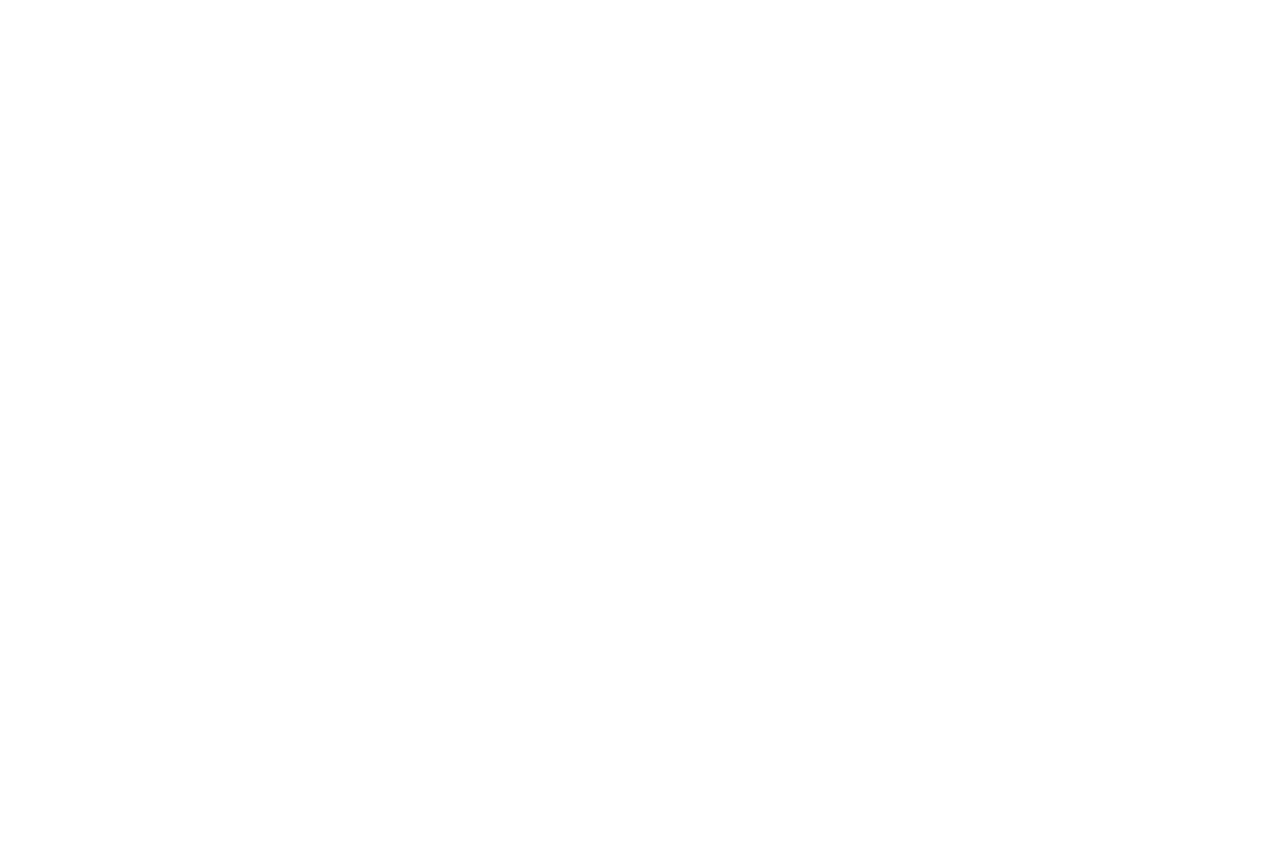
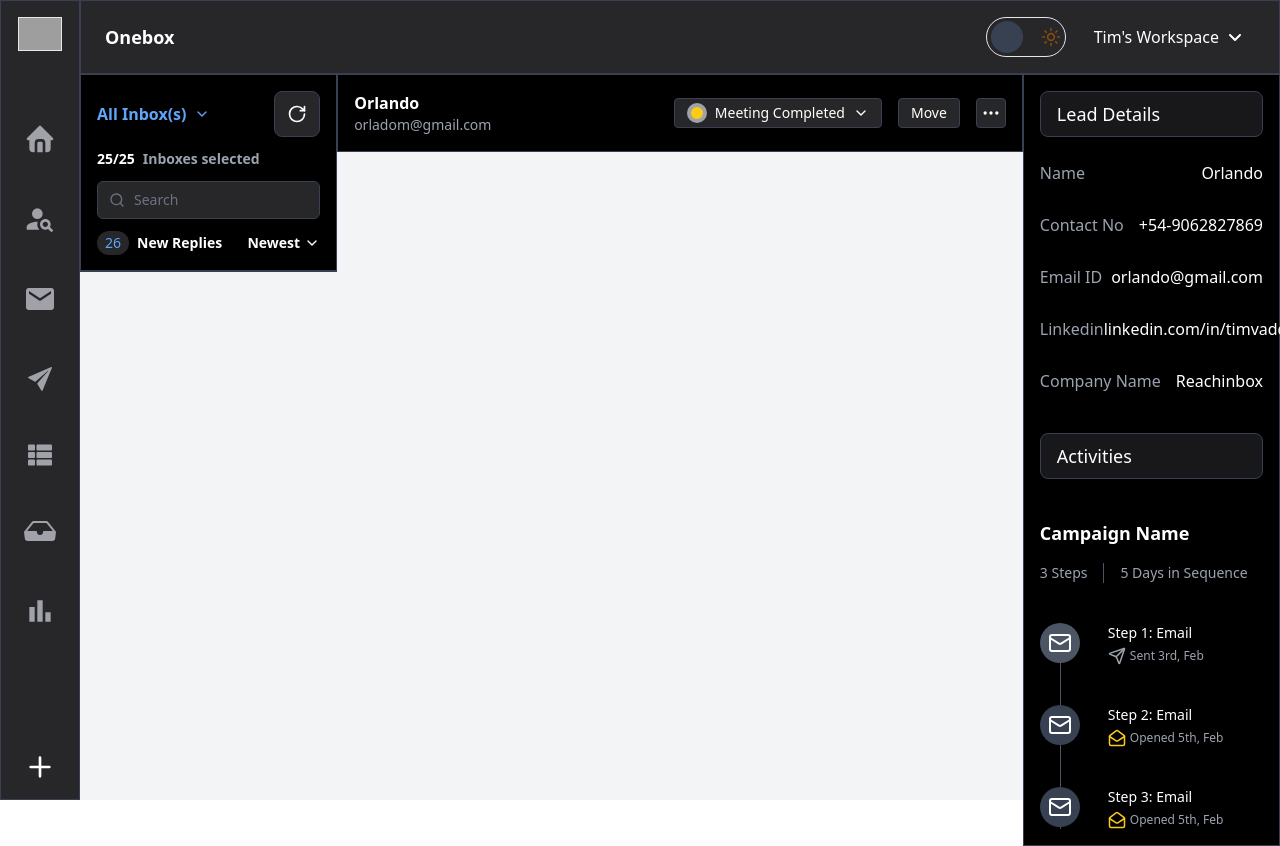
Before and after one commit to pranav202p/ReachInbox, a React (Vite) app in the folder ReachInbox-frontend/: page /Inbox in a window 1280 px wide. Before the commit this address had no page. Before the commit the page ends 800 px from the top, so only its background shows below. Built offline with nearby package versions, Linux system fonts and the light colour scheme; grey boxes are pictures that could not be loaded.

Commit message:
emailist,viewmail,leaddetails set

```diff
--- a/ReachInbox-frontend/src/App.jsx
+++ b/ReachInbox-frontend/src/App.jsx
@@ -5,6 +5,9 @@ import { BrowserRouter as Router, Route, Routes } from 'react-router-dom';
 import Login from './Pages/Login';
 import Home from './Pages/Home';
 import LeadDetails from './Components/LeadDetails';
+import InboxHeader from './Components/Inboxheader';
+import Viewmail from './Components/Viewmail';
+import InBox from './Pages/InBox';
 
 
 
@@ -17,7 +20,10 @@ function App() {
     <Routes>
       <Route path="/" element={<Login />} />
       <Route path="/home" element={<Home />} />
+      <Route path="/Inbox" element={<InBox />} />
       <Route path="/lead" element={<LeadDetails/>}/>
+      <Route path='/search' element={<InboxHeader/>}/>
+      <Route path='/view' element={<Viewmail/>}/>
     </Routes>
    </Router>
    </DarkModeProvider>
--- /dev/null
+++ b/ReachInbox-frontend/src/Components/EmailList.jsx
@@ -0,0 +1,66 @@
+import React, { useState, useEffect } from 'react';
+import { ChevronDown, MoreHorizontal } from 'lucide-react';
+import { useDarkMode } from '../Context/DarkModeContext';
+
+export default function EmailList() {
+  const { isDarkMode } = useDarkMode();
+  const [emails, setEmails] = useState([]);
+  const [isLoading, setIsLoading] = useState(true);
+  const [error, setError] = useState(null);
+
+  useEffect(() => {
+    const fetchEmails = async () => {
+      try {
+        const token = localStorage.getItem('token');
+        const response = await fetch('https://hiring.reachinbox.xyz/api/v1/onebox/list', {
+          headers: {
+            'Authorization': `Bearer ${token}`,
+          },
+        });
+        if (!response.ok) {
+          throw new Error('Failed to fetch emails');
+        }
+        const data = await response.json();
+        setEmails(data.data);
+      } catch (err) {
+        setError(err.message);
+      } finally {
+        setIsLoading(false);
+      }
+    };
+
+    fetchEmails();
+  }, []);
+
+  if (isLoading) return <div>Loading...</div>;
+  if (error) return <div>Error: {error}</div>;
+
+  return (
+    <div className={`space-y-2 ${isDarkMode ? 'bg-black text-white' : 'bg-white text-black'}`}>
+      {emails.map((email) => (
+        <div key={email.id} className={`flex items-center justify-between border p-4 ${isDarkMode ? 'border-gray-700' : 'border-slate-300'}`}>
+          <div className="flex flex-col">
+            <span className="font-semibold">{email.fromEmail}</span>
+            <span className="text-sm text-gray-400">{email.subject}</span>
+          </div>
+          <div className="flex items-center space-x-4">
+            <button className={`flex items-center border px-3 py-1 rounded text-sm ${isDarkMode ? 'bg-zinc-800 border-gray-700' : 'bg-white border-slate-300'}`}>
+              <div className="relative mr-2">
+                <div className="w-5 h-5 bg-zinc-400 rounded-full"></div>
+                <div className="absolute inset-1 bg-yellow-400 rounded-full"></div>
+              </div>
+              {email.isRead ? 'Read' : 'Unread'}
+              <ChevronDown className="ml-2 w-4 h-4" />
+            </button>
+            <button className={`px-3 py-1 border rounded text-sm ${isDarkMode ? 'bg-zinc-800 border-gray-700' : 'bg-white border-slate-300'}`}>
+              Move
+            </button>
+            <button className={`p-1 rounded border ${isDarkMode ? 'bg-zinc-800 border-gray-700' : 'bg-white border-slate-300'}`}>
+              <MoreHorizontal className="w-5 h-5" />
+            </button>
+          </div>
+        </div>
+      ))}
+    </div>
+  );
+}
--- /dev/null
+++ b/ReachInbox-frontend/src/Components/Inboxheader.jsx
@@ -0,0 +1,45 @@
+import React from 'react';
+import { ChevronDown, RotateCw , Search } from 'lucide-react';
+import { useDarkMode } from '../Context/DarkModeContext';
+const InboxHeader = () => {
+  const { isDarkMode, toggleDarkMode } = useDarkMode();
+  return (
+    <div className={`border w-auto  p-4 space-y-3 relative ${isDarkMode ?  'bg-white text-black  border-slate-300':'bg-black text-white border border-gray-700' }`}>
+      <div className="flex justify-between items-center">
+        <div className="flex items-center space-x-2">
+          <span className="text-blue-400 font-semibold">All Inbox(s)</span>
+          <ChevronDown className="w-4 h-4 text-blue-400" />
+        </div>
+        <div className={` rounded-lg border p-3 ${isDarkMode ?  'bg-white text-black border-slate-300':'bg-zinc-800  border-gray-700' }`}>
+        <RotateCw className="w-5 h-5 " />
+        </div>
+      </div>
+      <div className="text-sm font-semibold">
+        25/25
+         <span className='pl-2 text-gray-400'>Inboxes selected</span>
+      </div>
+      <div className="relative  rounded-md  ">
+        <input
+          type="text"
+          placeholder="Search"
+          className= {`w-full  rounded-md py-2 pl-9 pr-3 text-sm text-gray-300 placeholder-gray-500 focus:outline-none focus:ring-1 focus:ring-blue-500 border ${isDarkMode ?  'bg-slate-100 border-slate-300':'bg-zinc-800  border-gray-700' }`}/>
+        <Search className="absolute left-3 top-1/2 transform -translate-y-1/2 w-4 h-4 text-gray-500" />
+      </div>
+      <div className="flex justify-between items-center text-sm">
+        <div className="flex items-center space-x-2">
+          <span className={`text-blue-400   rounded-3xl w-8 h-6  flex items-center justify-center  ${isDarkMode ?  'bg-slate-100 ':'bg-zinc-800 '}`}>26</span>
+          <span className='font-semibold'>New Replies</span>
+        </div>
+        <div className="flex items-center space-x-1 ">
+          <span className='font-semibold'>Newest</span>
+          <ChevronDown className="w-4 h-4" />
+        </div>
+      </div>
+
+
+      <div className="absolute bottom-0 left-0 right-0 h-px bg-gray-700"></div>
+    </div>
+  );
+};
+
+export default InboxHeader;
--- a/ReachInbox-frontend/src/Components/LeadDetails.jsx
+++ b/ReachInbox-frontend/src/Components/LeadDetails.jsx
@@ -4,9 +4,9 @@ import { useDarkMode } from '../Context/DarkModeContext';
 const LeadDetails = () => {
     const { isDarkMode, toggleDarkMode } = useDarkMode();
   return (
-    <div className={`bg-gray-800 text-white p-4 rounded-lg max-w-sm  ${isDarkMode ?  'bg-white text-black  border-slate-300':'bg-zinc-800 text-white  border-gray-700' }`}>
-      <div className="mb-10">
-        <h2 className="text-lg font-bold mb-6 bg-gray-700 p-2 pl-4 rounded-lg">Lead Details</h2>
+    <div className={` text-white p-4 border 'max-w-sm max-h-screen ${isDarkMode ?  'bg-white text-black  border-slate-300':'bg-black text-white  border-gray-700' }`}>
+      <div className="mb-10 ">
+        <h2 className={`text-lg  mb-6  p-2 pl-4  border rounded-lg  ${isDarkMode ?  'bg-slate-100 text-black border-slate-300 ':'bg-zinc-900 text-white  border-gray-700' }`}>Lead Details</h2>
         <div className="space-y-7">
           <DetailItem label="Name" value="Orlando" />
           <DetailItem label="Contact No" value="+54-9062827869" />
@@ -17,7 +17,7 @@ const LeadDetails = () => {
       </div>
 
       <div>
-        <h2 className="text-lg font-bold  mb-2 bg-gray-700 p-2 pl-4 rounded-lg">Activities</h2>
+        <h2 className={`text-lg   mb-2 border p-2 pl-4 rounded-lg ${isDarkMode ?  'bg-slate-100 text-black border-slate-300 ':'bg-zinc-900 text-white  border-gray-700' }`}>Activities</h2>
         <div className="text-sm  mt-10 mb-4">
           <div className="font-bold text-lg mt-4">Campaign Name</div>
           <div className="flex space-x-4 mt-4 text-gray-400">
@@ -45,7 +45,7 @@ const DetailItem = ({ label, value }) => (
 );
 
 const ActivityItem = ({ step, status, date }) => (
-  <div className="flex items-start relative z-10 mb-4">
+  <div className="flex items-start relative z-10 ">
     <div className={`w-10 h-10 rounded-full flex  items-center justify-center mr-7 ${status === 'sent' ? 'bg-gray-600' : 'bg-gray-700'}`}>
       <Mail size={24} className="mx-auto" />
     </div>
--- a/ReachInbox-frontend/src/Components/Sidebar.jsx
+++ b/ReachInbox-frontend/src/Components/Sidebar.jsx
@@ -1,5 +1,6 @@
 /* eslint-disable no-unused-vars */
 import React from 'react';
+import { Link } from 'react-router-dom';
 import { TbHomeFilled } from "react-icons/tb";
 import { MdPersonSearch } from "react-icons/md";
 import { IoMdMail } from "react-icons/io";
@@ -21,30 +22,30 @@ const Sidebar = () => {
         />
       </div>
       <nav className={`space-y-10 p-3  ${isDarkMode ?  'bg-white text-gray-400 ':'bg-zinc-800 text-zinc-400   ' }`}>
-        <a href="#" className="flex items-center justify-center p-1 hover:bg-zinc-500 hover:text-white" >
+        <Link to="#" className="flex items-center justify-center p-1 hover:bg-zinc-500 hover:text-white" >
           < TbHomeFilled size={32}/>
-        </a>
-        <a href="#" className="flex items-center justify-center p-1 hover:bg-zinc-500 hover:text-white">
+        </Link>
+        <Link to="#" className="flex items-center justify-center p-1 hover:bg-zinc-500 hover:text-white">
         <MdPersonSearch size={32}/>
-        </a>
-        <a href="#" className="flex items-center justify-center p-1 relative hover:bg-zinc-500 hover:text-white">
+        </Link>
+        <Link to="#" className="flex items-center justify-center p-1 relative hover:bg-zinc-500 hover:text-white">
         <IoMdMail  size={32}/>
-        </a>
-        <a href="#" className="flex items-center justify-center p-1  hover:bg-zinc-500 hover:text-white">
+        </Link>
+        <Link to="#" className="flex items-center justify-center p-1  hover:bg-zinc-500 hover:text-white">
         <IoIosSend size={32}/>
-        </a>
-        <a href="#" className="flex items-center justify-center p-1 hover:bg-zinc-500 hover:text-white">
+        </Link>
+        <Link to="#" className="flex items-center justify-center p-1 hover:bg-zinc-500 hover:text-white">
         < FaThList size={24}/>
-        </a>
-        <a href="#" className="flex items-center justify-center p-1 hover:bg-zinc-500 hover:text-white">
+        </Link>
+        <Link to="/Inbox" className="flex items-center justify-center p-1 hover:bg-zinc-500 hover:text-white">
         < BsFillInboxFill size={32}/>
-        </a>
-        <a href="#" className="flex items-center justify-center p-1 hover:bg-zinc-500 hover:text-white">
+        </Link>
+        <Link to="#" className="flex items-center justify-center p-1 hover:bg-zinc-500 hover:text-white">
         <MdOutlineBarChart size={32}/>
-        </a>
+        </Link>
       </nav>
       <div className="mt-auto">
-        <a href="#" className="flex items-center justify-center">
+        <Link to="#" className="flex items-center justify-center">
           <svg
             xmlns="http://www.w3.org/2000/svg"
             className="h-8 w-8"
@@ -59,7 +60,7 @@ const Sidebar = () => {
               d="M5 12h14m-7-7v14"
             />
           </svg>
-        </a>
+        </Link>
       </div>
     </div>
   );
--- /dev/null
+++ b/ReachInbox-frontend/src/Components/Viewmail.jsx
@@ -0,0 +1,36 @@
+import React, { useState } from 'react';
+import { ChevronDown, MoreHorizontal } from 'lucide-react';
+import { useDarkMode } from '../Context/DarkModeContext';
+export default function Viewmailheader() {
+  const { isDarkMode, toggleDarkMode } = useDarkMode();
+    const [isDropdownOpen, setIsDropdownOpen] = useState(false);
+
+    const handleDropdownToggle = () => {
+      setIsDropdownOpen(!isDropdownOpen);
+    };
+
+    return (
+      <div className={`flex items-center justify-between border  p-4 ${isDarkMode ?  'bg-white text-black  border-slate-300':'bg-black text-white border border-gray-700' }`}>
+      <div className="flex flex-col">
+        <span className="font-semibold">Orlando</span>
+        <span className="text-sm text-gray-400">orladom@gmail.com</span>
+      </div>
+      <div className="flex items-center space-x-4">
+        <button className={`flex items-center border px-3 py-1 rounded text-sm ${isDarkMode ?  'bg-white text-black  border-slate-300':'bg-zinc-800  text-white border border-gray-700' }`}>
+          <div className="relative mr-2">
+            <div className="w-5 h-5 bg-zinc-400 rounded-full"></div>
+            <div className="absolute inset-1 bg-yellow-400 rounded-full"></div>
+          </div>
+          Meeting Completed
+          <ChevronDown className="ml-2 w-4 h-4" />
+        </button>
+        <button className={` px-3 py-1 border rounded text-sm  ${isDarkMode ?  'bg-white text-black  border-slate-300':'bg-zinc-800  text-white border border-gray-700' }`}>
+          Move
+        </button>
+        <button className={`p-1 rounded  border  ${isDarkMode ?  'bg-white text-black  border-slate-300':'bg-zinc-800  text-white border border-gray-700' }`}>
+          <MoreHorizontal className="w-5 h-5" />
+        </button>
+      </div>
+    </div>
+    );
+  }
--- /dev/null
+++ b/ReachInbox-frontend/src/Pages/InBox.jsx
@@ -0,0 +1,32 @@
+import React from 'react';
+import Sidebar from '../Components/Sidebar';
+import TopBar from '../Components/Topbar';
+import { useDarkMode } from '../Context/DarkModeContext';
+import LeadDetails from '../Components/LeadDetails';
+import InboxHeader from '../Components/Inboxheader';
+import Viewmail from '../Components/Viewmail';
+
+export default function InBox() {
+    const { isDarkMode, toggleDarkMode } = useDarkMode();
+
+    return (
+        <div className={`flex h-screen ${isDarkMode ? 'bg-gray-900 text-white' : 'bg-gray-100 text-black'}`}>
+            <Sidebar />
+            <div className="flex-1 flex flex-col">
+                <TopBar />
+                <div className="flex-1 flex">
+                    {/* Responsive widths */}
+                    <div className="w-full sm:w-1/3 md:w-1/4 overflow-auto">
+                        <InboxHeader />
+                    </div>
+                    <div className="w-full sm:w-2/3 md:w-2/3 overflow-auto">
+                        <Viewmail />
+                    </div>
+                    <div className="w-full sm:w-1/3 md:w-1/4 overflow-auto">
+                        <LeadDetails />
+                    </div>
+                </div>
+            </div>
+        </div>
+    );
+}
```
Also changed, not shown: ReachInbox-frontend/src/Pages/Home.jsx (+15 -1 lines).
